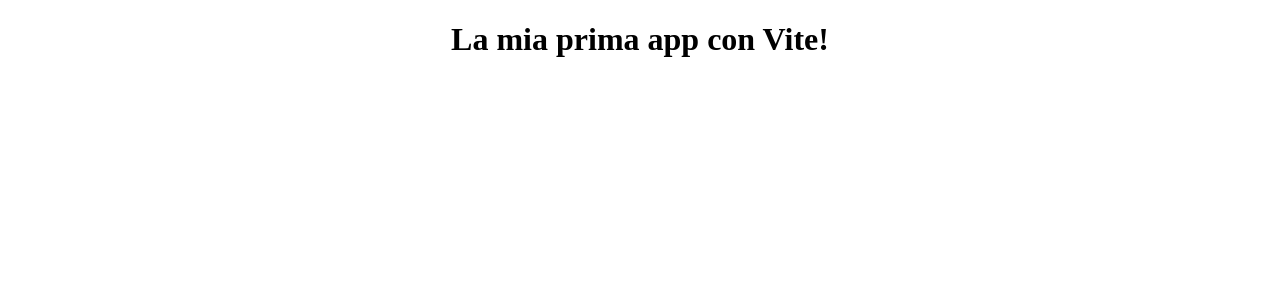
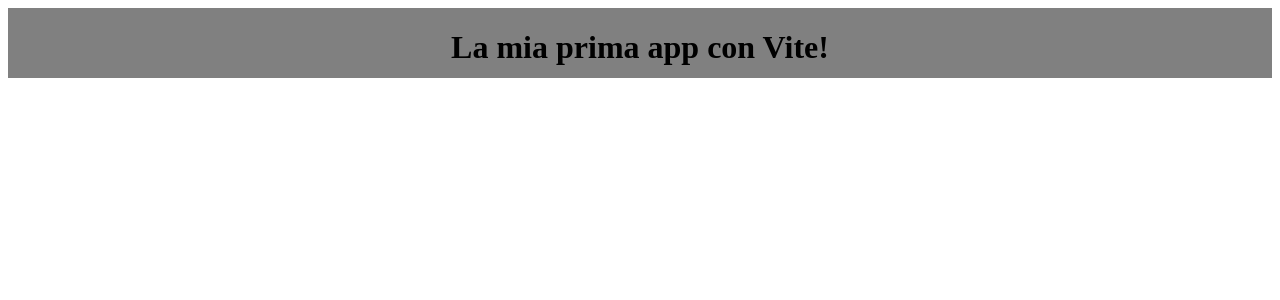
Before and after one commit to iTsGiuse/vite-hello-world, a Vue app: page / in a window 1280 px wide. Shown: the top 300 px of the page. Built offline with nearby package versions, Linux system fonts and the light colour scheme.

Commit message:
fix: fix code app.vue

```diff
--- a/src/components/header/AppHeader.vue
+++ b/src/components/header/AppHeader.vue
@@ -1,6 +1,6 @@
 <script>
     export default {
-        name: 'AppHeader'
+        name: 'AppHeader',
     }
 </script>
 
@@ -11,8 +11,15 @@
 </template>
 
 <style scoped>
+
     header{
+        display: flex;
+        justify-content: center;
         height: 70px;
+        background-color: grey;
+    }
+    h1{
         text-align: center;
     }
+
 </style>
```
Also changed, not shown: src/App.vue (+9 -2 lines).
